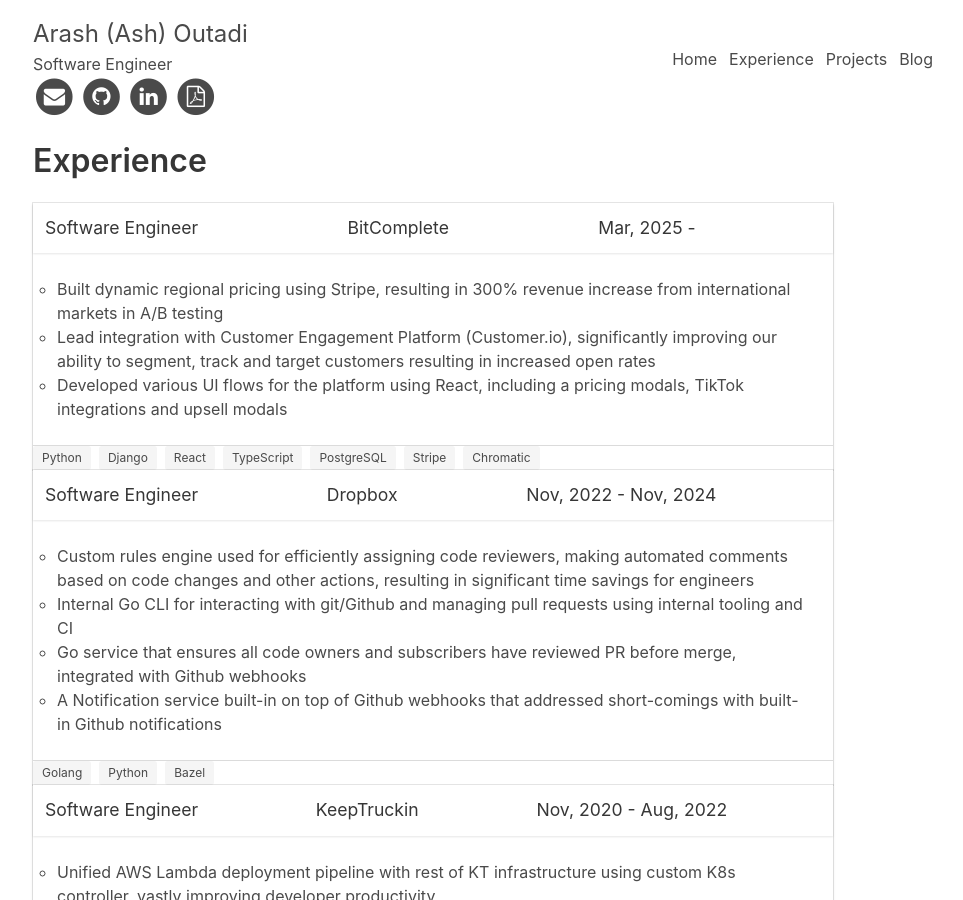
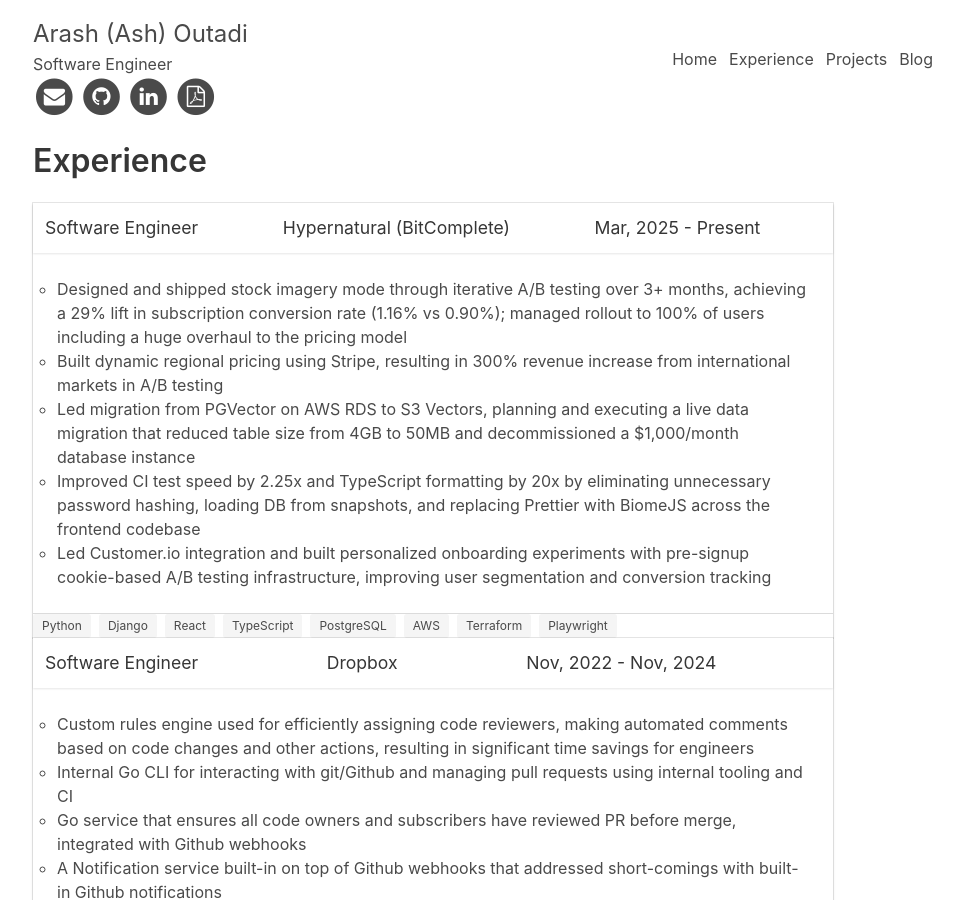
Before and after one commit to arashout/arashout.site, a Jekyll site: the page built from index.html, in a window 1280 px wide and 900 px high. Shown: the whole window, without its empty margins (157-1120 px from the left). Built offline with Jekyll 4.4.1, drawn with Linux system fonts in a browser that asks for light colours.

Commit message:
Update resume with Hypernatural work + site cleanup
- Rewrite Hypernatural bullets with quantified impact (29% conversion lift, $1k/month savings, 2.25x CI speedup)
- Fix experience end date showing Jan 2000 instead of Present for current role
- Update meta descriptions from "Engineering Student" / "Mechanical Engineer" to "Software Engineer"
- Switch all URLs from http to https
- Point resume PDF link to local file instead of GitHub raw URL
- Update generated PDF

```diff
--- a/_config.yml
+++ b/_config.yml
@@ -2,7 +2,7 @@
 email: arash.out@gmail.com
 description: ""
 baseurl: ""
-url: "http://arashout.site/"
+url: "https://arashout.site/"
 gitub_username: arashout
 # Google Analytics
 google_analytics: UA-109683244-1
--- a/_data/resume.yaml
+++ b/_data/resume.yaml
@@ -6,7 +6,7 @@
   label: Programmer
   email: arash.out@gmail.com
   phone: null
-  website: "http://arashout.site"
+  website: "https://arashout.site"
   location:
     address: null
     postalCode: null
@@ -39,32 +39,34 @@
       class="fa fa-linkedin fa-stack-1x fa-inverse"></i> </span> </a>
   - website: Resume
     username: Arash
-    url: >-
-      https://github.com/arashout/ResumeGenerator/raw/master/arash_outadi_resume.pdf
+    url: "/pdf/ash_outadi_resume.pdf"
     html: >-
       <a
-      href="https://github.com/arashout/ResumeGenerator/raw/master/arash_outadi_resume.pdf"
+      href="/pdf/ash_outadi_resume.pdf"
       title="PDF Resume"> <span class="fa-stack fa-lg"> <i class="fa fa-circle
       fa-stack-2x"></i> <i class="fa fa-file-pdf-o fa-stack-1x fa-inverse"></i>
       </span> </a>
 experiences:
-  - company: BitComplete
+  - company: Hypernatural (BitComplete)
     position: Software Engineer
     startDate: 2025-03-03T00:00:00.000Z
     endDate: null
-    summary: Full-stack development for AI video generation platform, leading revenue-driving initiatives including dynamic regional pricing, customer engagment platform integration and developing various UI flows
+    summary: Full-stack engineer at AI video generation startup, owning revenue experiments, infrastructure migrations, and developer productivity across Django/React/TypeScript
     highlights:
+      - Designed and shipped stock imagery mode through iterative A/B testing over 3+ months, achieving a 29% lift in subscription conversion rate (1.16% vs 0.90%); managed rollout to 100% of users including a huge overhaul to the pricing model
       - Built dynamic regional pricing using Stripe, resulting in 300% revenue increase from international markets in A/B testing
-      - Lead integration with Customer Engagement Platform (Customer.io), significantly improving our ability to segment, track and target customers resulting in increased open rates
-      - Developed various UI flows for the platform using React, including a pricing modals, TikTok integrations and upsell modals
+      - Led migration from PGVector on AWS RDS to S3 Vectors, planning and executing a live data migration that reduced table size from 4GB to 50MB and decommissioned a $1,000/month database instance
+      - Improved CI test speed by 2.25x and TypeScript formatting by 20x by eliminating unnecessary password hashing, loading DB from snapshots, and replacing Prettier with BiomeJS across the frontend codebase
+      - Led Customer.io integration and built personalized onboarding experiments with pre-signup cookie-based A/B testing infrastructure, improving user segmentation and conversion tracking
     technologies:
       - Python
       - Django
       - React
       - TypeScript
       - PostgreSQL
-      - Stripe
-      - Chromatic
+      - AWS
+      - Terraform
+      - Playwright
   - company: Dropbox
     position: Software Engineer
     startDate: 2022-11-15T00:00:00.000Z
--- a/_includes/experience_snippet.html
+++ b/_includes/experience_snippet.html
@@ -3,7 +3,7 @@
     <header class="card-header">
         <p class="card-header-title">{{ include.experience.position }}</p>
         <p class="card-header-title">{{ include.experience.company }}</p>
-        <p class="card-header-title">{{ include.experience.startDate | date: "%b, %Y" }} - {{ include.experience.endDate | date: "%b, %Y" }}</p>
+        <p class="card-header-title">{{ include.experience.startDate | date: "%b, %Y" }} - {% if include.experience.endDate %}{{ include.experience.endDate | date: "%b, %Y" }}{% else %}Present{% endif %}</p>
     </header>
     <div id="{{ jobID }}" class="card-content">
         <ul class="job-highlights with-bullets">
```
Also changed, not shown: index.html (+4 -4 lines), 1 other file.
